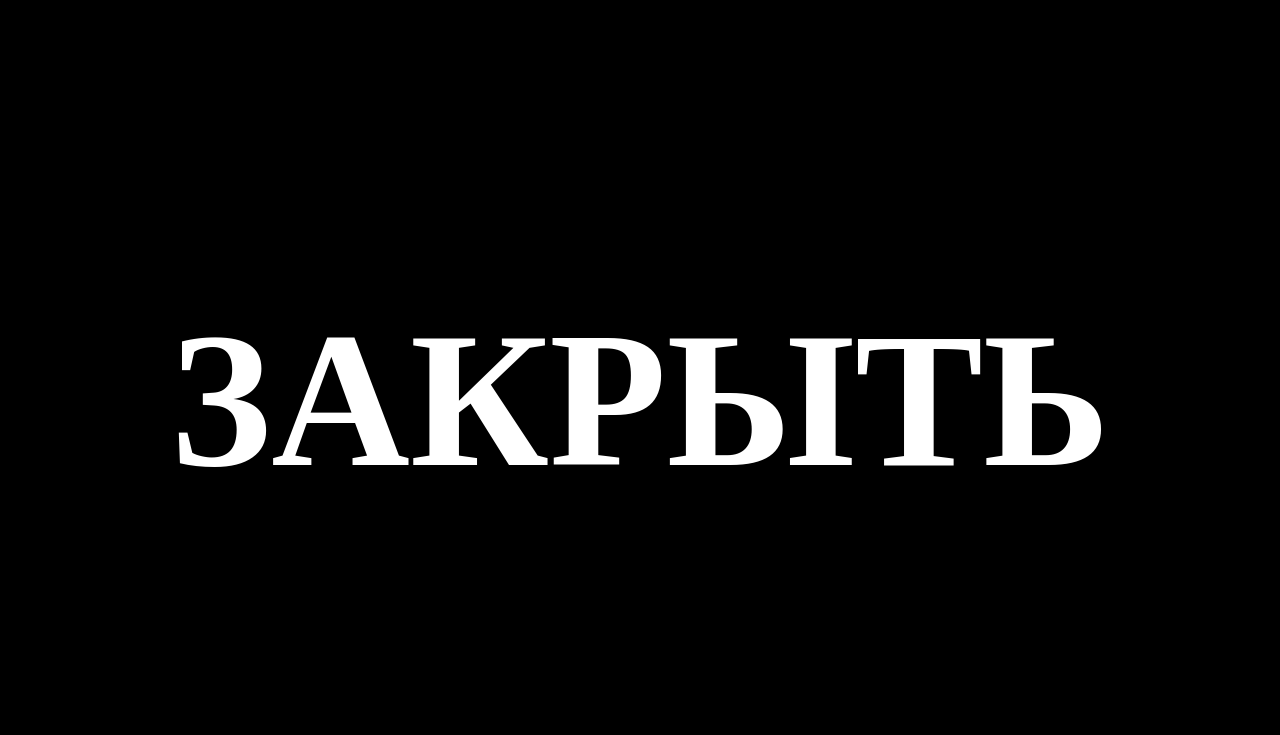
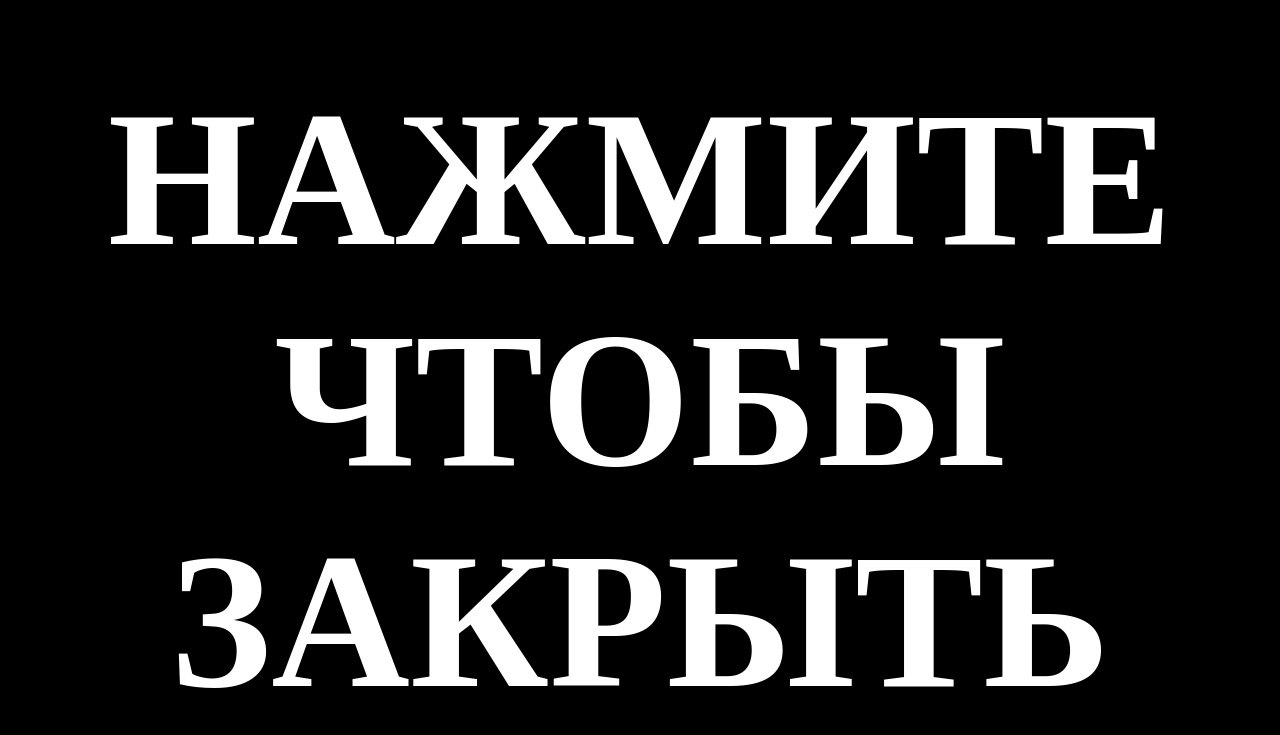
Before and after one commit to vladpcs13/o, a plain HTML site: page index.html in a window 1280 px wide. Drawn offline with Linux system fonts and the light colour scheme.

Commit message:
Update index.html

```diff
--- a/index.html
+++ b/index.html
@@ -27,7 +27,7 @@
     </style>
 </head>
 <body>
-    <h1>ЗАКРЫТЬ</h1>
+    <h1>НАЖМИТЕ ЧТОБЫ ЗАКРЫТЬ</h1>
     <audio id="sound" src="snd.mp3" preload="auto"></audio>
 
     <script>
```
